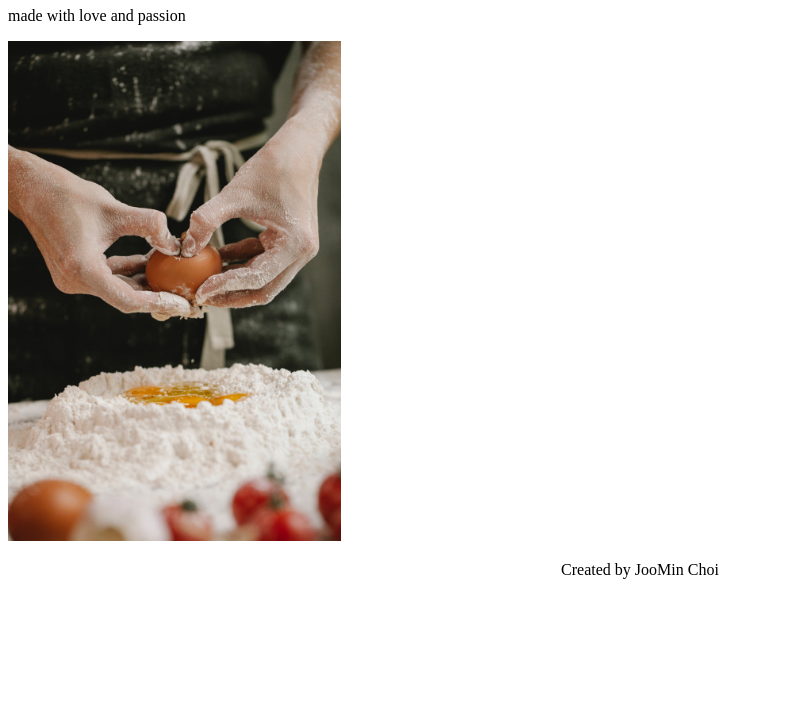
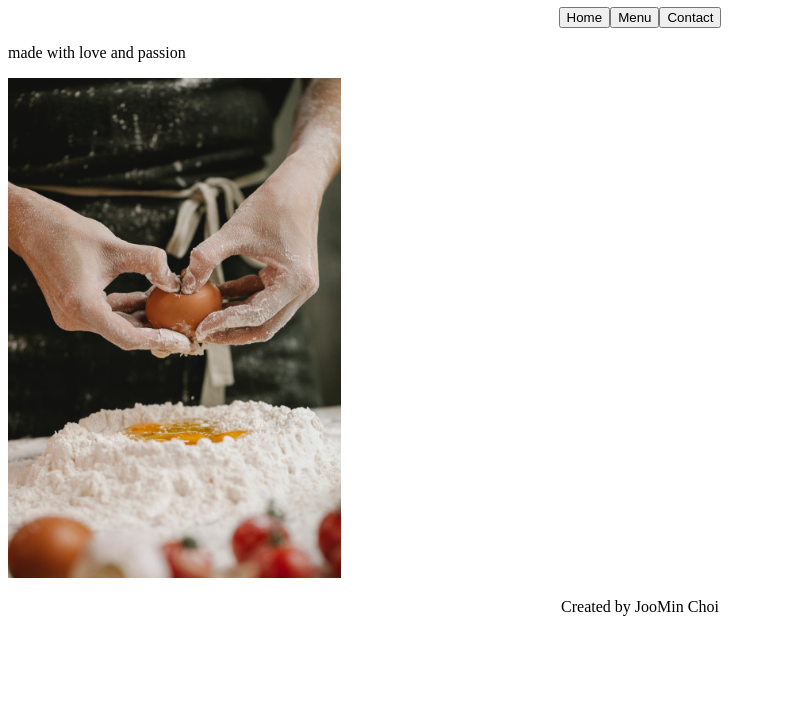
Before and after one commit to joominchoi/restaurant-page, a website built with webpack: page dist/index.html in a window 1280 px wide. Shown: the part 73-800 px from the top of the page, without its empty margins (0-801 px from the left). Built offline with nearby package versions, Linux system fonts and the light colour scheme.

Commit message:
Create nav bar and console.log message to test its functionality

```diff
--- a/src/page-load.js
+++ b/src/page-load.js
@@ -9,8 +9,43 @@ function createHeader() {
   restaurantName.textContent = "flour and grape";
 
   header.appendChild(restaurantName);
+  header.appendChild(createNav());
 
   return header;
+}
+
+function createNav() {
+  const nav = document.createElement("nav");
+
+  const homeButton = document.createElement("button");
+  homeButton.classList.add("nav-button");
+  homeButton.textContent = "Home";
+  homeButton.addEventListener("click", (e) => {
+    if (e.target.classList.contains("active")) return;
+    console.log("Home button has been clicked")
+  });
+
+  const menuButton = document.createElement("button");
+  menuButton.classList.add("nav-button");
+  menuButton.textContent = "Menu";
+  menuButton.addEventListener("click", (e) => {
+    if (e.target.classList.contains("active")) return;
+    console.log("Menu button has been clicked")
+  });
+
+  const contactButton = document.createElement("button");
+  contactButton.classList.add("nav-button");
+  contactButton.textContent = "Contact";
+  contactButton.addEventListener("click", (e) => {
+    if (e.target.classList.contains("active")) return;
+    console.log("Contact button has been clicked")
+  });
+
+  nav.appendChild(homeButton);
+  nav.appendChild(menuButton);
+  nav.appendChild(contactButton);
+
+  return nav;
 }
 
 function createMainContainer() {
--- a/src/style.css
+++ b/src/style.css
@@ -1,5 +1,10 @@
 h1 {
   text-align: center;
+}
+
+nav {
+  display: flex;
+  justify-content: center;
 }
 
 #main-image {
```
Also changed, not shown: dist/main.js.
